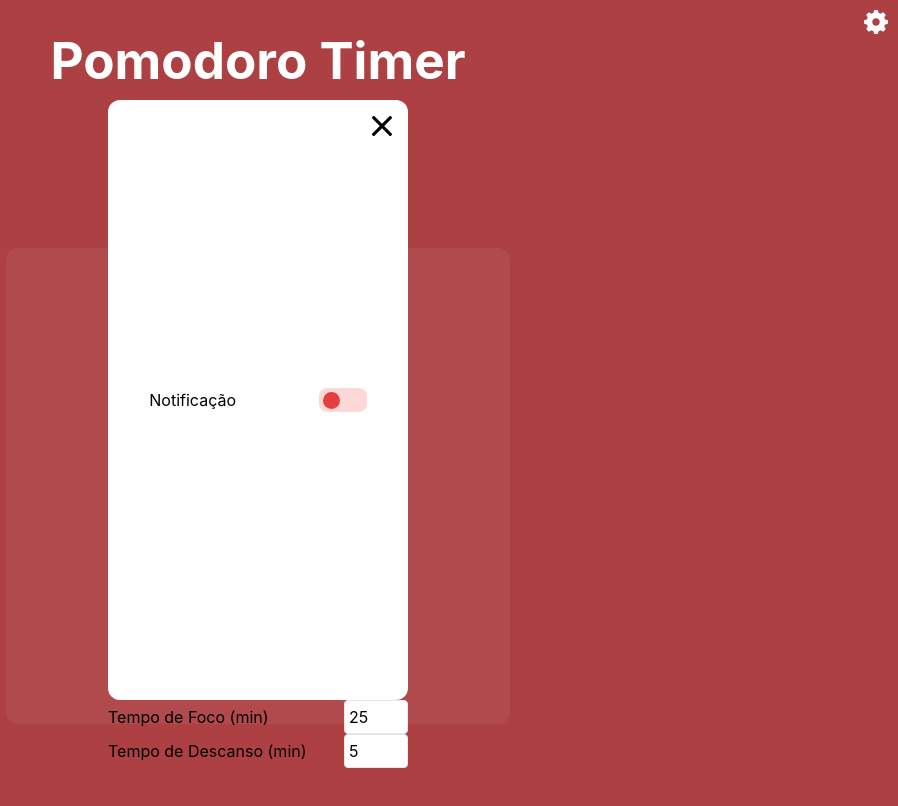
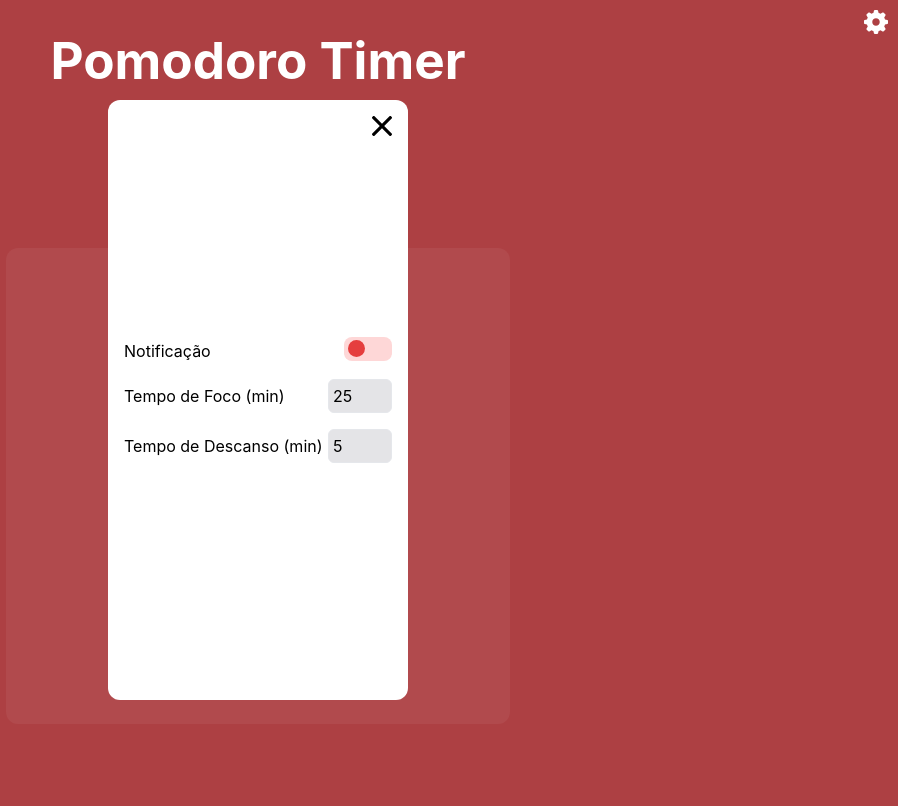
Before and after one commit to odouglasoliveira/pomodoro-timer, a Vue app: page / in a window 1280 px wide. Both pictures are taken after a click on the button 1258 px from the left and 22 px from the top of the page. Shown: the top 806 px of the page, without its empty margins (382-1280 px from the left). Built offline with nearby package versions, Linux system fonts and the light colour scheme; the HTML template or start-up script is replaced by a standard one.

Commit message:
estilos do settings modal

```diff
--- a/src/components/SettingsModal.vue
+++ b/src/components/SettingsModal.vue
@@ -5,7 +5,8 @@
     <button class="absolute right-4 top-4" @click="toggleModal">
       <img width="20" :src="closeModalIcon" alt="Fechar modal" />
     </button>
-    <div class="flex h-full w-full justify-around items-center">
+    <div class="flex flex-col h-full w-full justify-center gap-4">
+      <div class="flex justify-between px-4 items-baseline">
         <p>Notificação</p>
         <div class="btn-status">
           <input
@@ -23,7 +24,7 @@
           ></label>
         </div>
       </div>
-    <div class="flex justify-between items-center">
+      <div class="flex justify-between px-4 items-baseline">
         <p>Tempo de Foco (min)</p>
         <input
           type="number"
@@ -31,11 +32,10 @@
           @change="updateTimes"
           min="1"
           max="60"
-        class="w-16 p-1 border rounded"
+          class="w-16 p-1 border rounded-md bg-zinc-200"
         />
       </div>
-
-    <div class="flex justify-between items-center">
+      <div class="flex justify-between px-4 items-baseline">
         <p>Tempo de Descanso (min)</p>
         <input
           type="number"
@@ -43,8 +43,9 @@
           @change="updateTimes"
           min="1"
           max="30"
-        class="w-16 p-1 border rounded"
+          class="w-16 p-1 border rounded-md bg-zinc-200 focus:"
         />
+      </div>
     </div>
   </section>
 </template>
@@ -104,6 +105,16 @@ onMounted(() => {
   transform: translateX(23px);
 }
 
+input:focus {
+  outline: none;
+}
+
+input[type="number"]::-webkit-inner-spin-button,
+input[type="number"]::-webkit-outer-spin-button {
+  -webkit-appearance: none;
+  margin: 0;
+}
+
 .btn-change {
   background-color: var(--bg-btn);
 }
```
Lines whose indentation alone changed are shown as unchanged.
